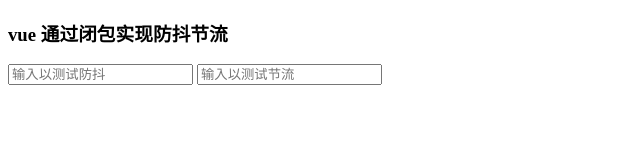
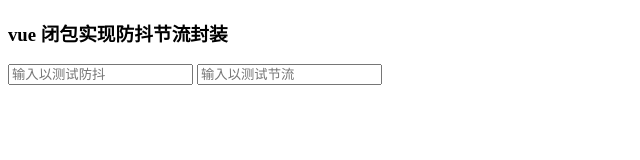
Before and after one commit to josonho/debounce-and-throttle, a plain HTML site: page 3-闭包方式封装.html in a window 1280 px wide. Shown: the full height of the page, 0-640 px from the left. Drawn offline with nearby package versions, Linux system fonts and the light colour scheme.

Commit message:
修改标题

```diff
--- a/3-闭包方式封装.html
+++ b/3-闭包方式封装.html
@@ -4,7 +4,7 @@
 <html lang="en">
 <body>
   <div id="app">
-    <h3>vue 通过闭包实现防抖节流</h3>
+    <h3>vue 闭包实现防抖节流封装</h3>
     <input placeholder="输入以测试防抖" @input="onDebounce">
     <input placeholder="输入以测试节流" @input="onThrottle">
   </div>
```
